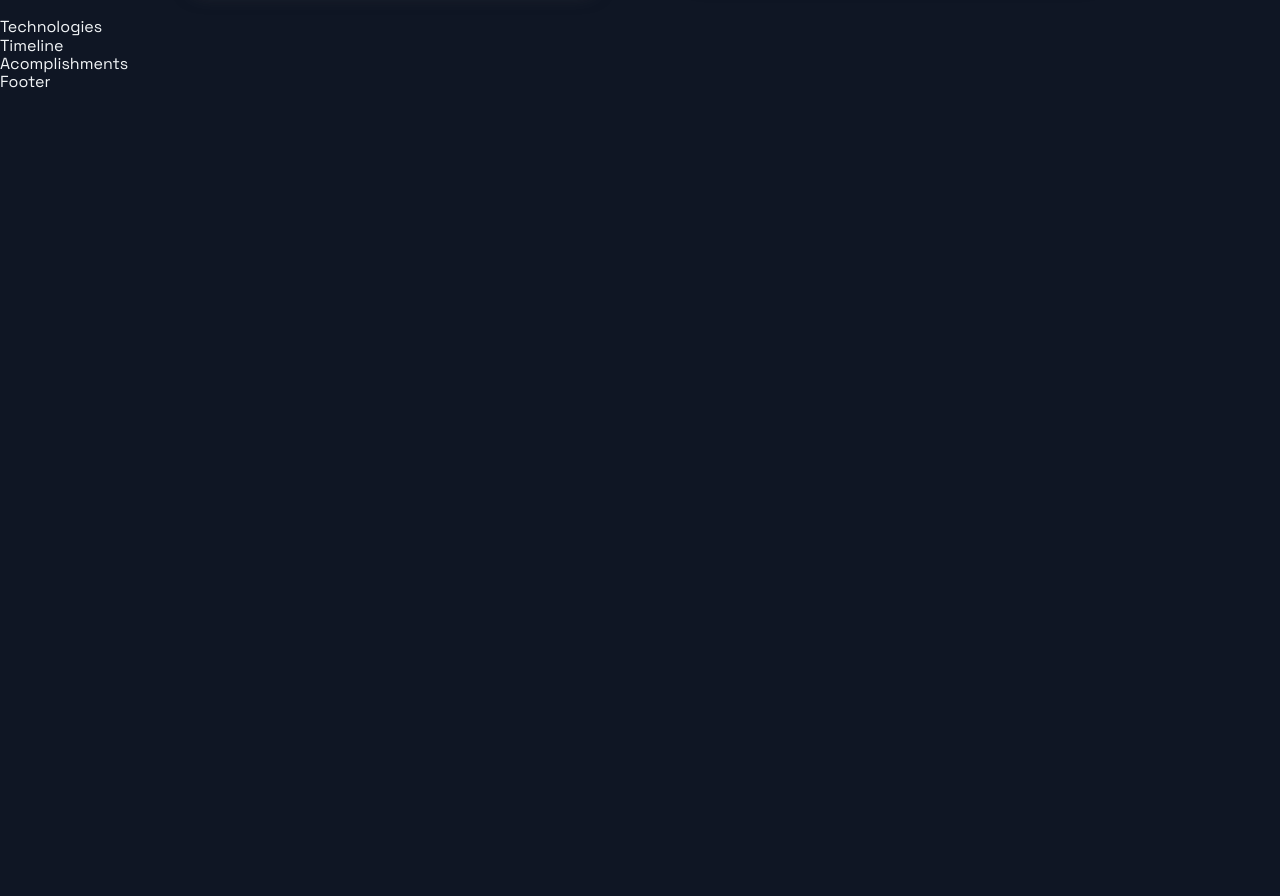
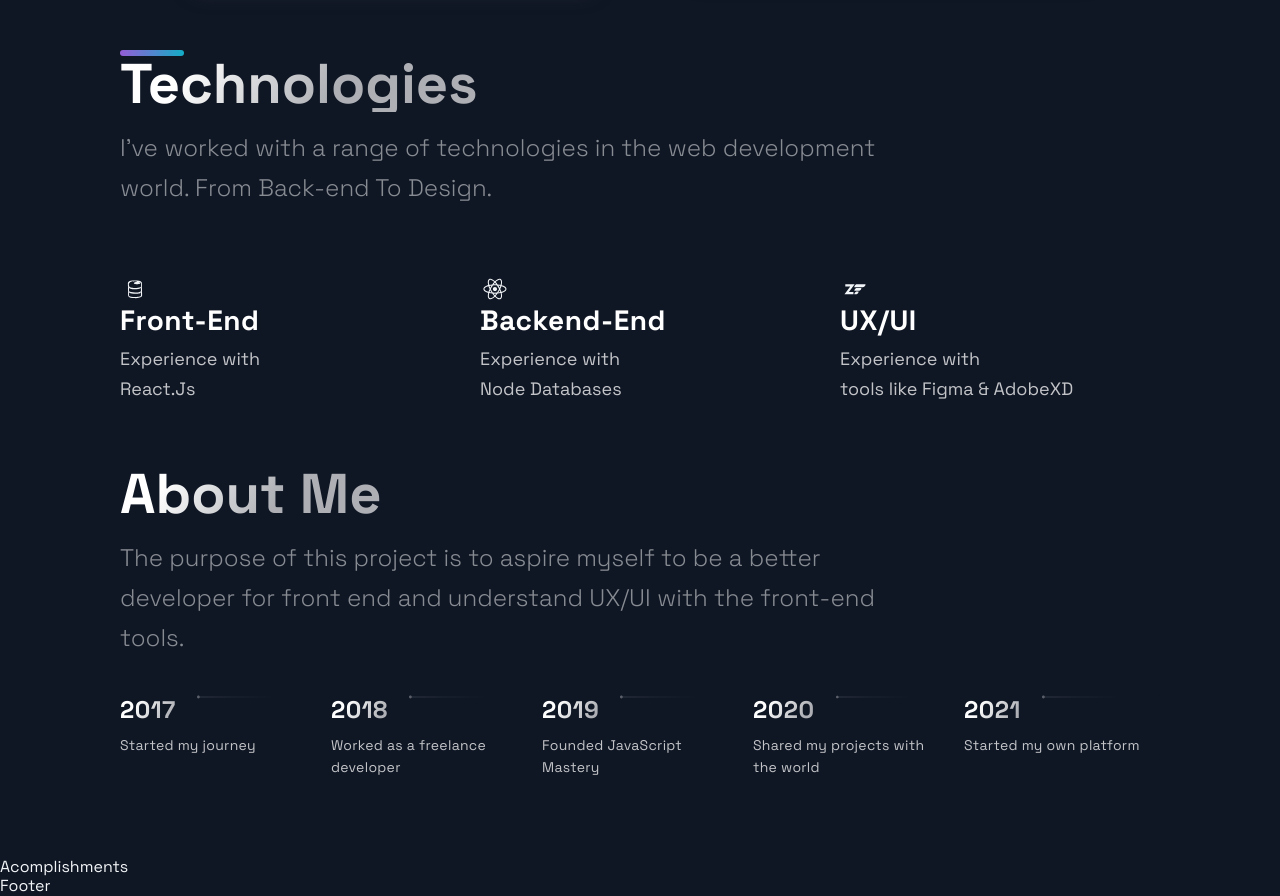
Before and after one commit to haluskua/Personal_Portfolio, a Next.js app: page / in a window 1280 px wide. Shown: the part 2140-3036 px from the top of the page. Before the commit the page ends 2232 px from the top, so only its background shows below. Built offline with nearby package versions, Linux system fonts and the light colour scheme.

Commit message:
added about me section with map fuction iterating through data and using the Carousel to display

```diff
--- a/src/components/Projects/Projects.js
+++ b/src/components/Projects/Projects.js
@@ -12,8 +12,8 @@
   TitleContent,
   UtilityList,
   Img,
-  text_description,
 } from "./ProjectsStyles";
+
 import {
   Section,
   SectionDivider,
--- a/src/components/Technologies/Technologies.js
+++ b/src/components/Technologies/Technologies.js
@@ -1,12 +1,60 @@
-import React from 'react';
-import { DiFirebase, DiReact, DiZend } from 'react-icons/di';
-import { Section, SectionDivider, SectionText, SectionTitle } from '../../styles/GlobalComponents';
-import { List, ListContainer, ListItem, ListParagraph, ListTitle } from './TechnologiesStyles';
+import React from "react";
+import { DiFirebase, DiReact, DiZend } from "react-icons/di";
+import {
+  Section,
+  SectionDivider,
+  SectionText,
+  SectionTitle,
+} from "../../styles/GlobalComponents";
+import {
+  List,
+  ListContainer,
+  ListItem,
+  ListParagraph,
+  ListTitle,
+} from "./TechnologiesStyles";
 
-const Technologies = () =>  (
-  <div>
-    Technologies
-  </div>
+const Technologies = () => (
+  <Section id="tech">
+    <SectionDivider />
+    <SectionTitle>Technologies</SectionTitle>
+    <SectionText>
+      I've worked with a range of technologies in the web development world.
+      From Back-end To Design.
+    </SectionText>
+    <List>
+      <ListItem>
+        <DiFirebase size="3rem" />
+        <ListContainer>
+          <ListTitle>Front-End</ListTitle>
+          <ListParagraph>
+            Experience with <br />
+            React.Js
+          </ListParagraph>
+        </ListContainer>
+      </ListItem>
+      <ListContainer>
+        <ListItem>
+          <DiReact size="3rem" />
+          <ListTitle>Backend-End</ListTitle>
+          <ListParagraph>
+            Experience with <br />
+            Node Databases
+          </ListParagraph>
+        </ListItem>
+      </ListContainer>
+      <ListContainer>
+        <ListItem>
+          <DiZend size="3rem" />
+          <ListTitle>UX/UI</ListTitle>
+          <ListParagraph>
+            Experience with <br />
+            tools like Figma & AdobeXD
+          </ListParagraph>
+        </ListItem>
+      </ListContainer>
+    </List>
+  </Section>
 );
 
 export default Technologies;
--- a/src/components/TimeLine/TimeLine.js
+++ b/src/components/TimeLine/TimeLine.js
@@ -1,36 +1,57 @@
-import React, { useState, useRef, useEffect } from 'react';
+import React, { useState, useRef, useEffect } from "react";
 
-import { CarouselButton, CarouselButtonDot, CarouselButtons, CarouselContainer, CarouselItem, CarouselItemImg, CarouselItemText, CarouselItemTitle, CarouselMobileScrollNode } from './TimeLineStyles';
-import { Section, SectionDivider, SectionText, SectionTitle } from '../../styles/GlobalComponents';
-import { TimeLineData } from '../../constants/constants';
+import {
+  CarouselButton,
+  CarouselButtonDot,
+  CarouselButtons,
+  CarouselContainer,
+  CarouselItem,
+  CarouselItemImg,
+  CarouselItemText,
+  CarouselItemTitle,
+  CarouselMobileScrollNode,
+} from "./TimeLineStyles";
+import {
+  Section,
+  SectionDivider,
+  SectionText,
+  SectionTitle,
+} from "../../styles/GlobalComponents";
+import { TimeLineData } from "../../constants/constants";
 
 const TOTAL_CAROUSEL_COUNT = TimeLineData.length;
 
 const Timeline = () => {
-  // const [activeItem, setActiveItem] = useState(0);
-  // const carouselRef = useRef();
+  const [activeItem, setActiveItem] = useState(0);
+  const carouselRef = useRef();
 
   // const scroll = (node, left) => {
   //   return node.scrollTo({ left, behavior: 'smooth' });
   // }
 
-  // const handleClick = (e, i) => {
-  //   e.preventDefault();
+  const handleClick = (e, i) => {
+    e.preventDefault();
 
-  //   if (carouselRef.current) {
-  //     const scrollLeft = Math.floor(carouselRef.current.scrollWidth * 0.7 * (i / TimeLineData.length));
+    if (carouselRef.current) {
+      const scrollLeft = Math.floor(
+        carouselRef.current.scrollWidth * 0.7 * (i / TimeLineData.length)
+      );
 
-  //     scroll(carouselRef.current, scrollLeft);
-  //   }
-  // }
+      scroll(carouselRef.current, scrollLeft);
+    }
+  };
 
-  // const handleScroll = () => {
-  //   if (carouselRef.current) {
-  //     const index = Math.round((carouselRef.current.scrollLeft / (carouselRef.current.scrollWidth * 0.7)) * TimeLineData.length);
+  const handleScroll = () => {
+    if (carouselRef.current) {
+      const index = Math.round(
+        (carouselRef.current.scrollLeft /
+          (carouselRef.current.scrollWidth * 0.7)) *
+          TimeLineData.length
+      );
 
-  //     setActiveItem(index);
-  //   }
-  // }
+      setActiveItem(index);
+    }
+  };
 
   // // snap back to beginning of scroll when window is resized
   // // avoids a bug where content is covered up if coming from smaller screen
@@ -43,9 +64,81 @@
   // }, []);
 
   return (
-    <div>
-      Timeline
-    </div>
+    <Section id="about">
+      <SectionTitle>About Me</SectionTitle>
+      <SectionText>
+        The purpose of this project is to aspire myself to be a better developer
+        for front end and understand UX/UI with the front-end tools.
+      </SectionText>
+      <CarouselContainer ref={carouselRef}>
+        <>
+          {TimeLineData.map((item, index) => (
+            <CarouselMobileScrollNode
+              key={index}
+              final={index === TOTAL_CAROUSEL_COUNT - 1}
+            >
+              <CarouselItem
+                index={index}
+                id={`carousel__item-${index}`}
+                active={activeItem}
+                onClick={(e) => handleClick(e, index)}
+              >
+                <CarouselItemTitle>
+                  {item.year}
+
+                  <CarouselItemImg
+                    width="208"
+                    height="6"
+                    viewBox="0 0 208 6"
+                    fill="none"
+                    xmlns="http://www.w3.org/2000/svg"
+                  >
+                    <path
+                      fill-rule="evenodd"
+                      clip-rule="evenodd"
+                      d="M2.5 5.5C3.88071 5.5 5 4.38071 5 3V3.5L208 3.50002V2.50002L5 2.5V3C5 1.61929 3.88071 0.5 2.5 0.5C1.11929 0.5 0 1.61929 0 3C0 4.38071 1.11929 5.5 2.5 5.5Z"
+                      fill="url(#paint0_linear)"
+                      fill-opacity="0.33"
+                    />
+                    <defs>
+                      <linearGradient
+                        id="paint0_linear"
+                        x1="-4.30412e-10"
+                        y1="0.5"
+                        x2="208"
+                        y2="0.500295"
+                        gradientUnits="userSpaceOnUse"
+                      >
+                        <stop stop-color="white" />
+                        <stop
+                          offset="0.79478"
+                          stop-color="white"
+                          stop-opacity="0"
+                        />
+                      </linearGradient>
+                    </defs>
+                  </CarouselItemImg>
+                </CarouselItemTitle>
+                <CarouselItemText>{item.text}</CarouselItemText>
+              </CarouselItem>
+            </CarouselMobileScrollNode>
+          ))}
+        </>
+      </CarouselContainer>
+      <CarouselButtons>
+        {TimeLineData.map((item, index) => (
+          <CarouselButton
+            key={index}
+            index={index}
+            active={activeItem}
+            onClick={(e) => handleClick(e, index)}
+            type="button"
+          >
+            <CarouselButtonDot active={activeItem} />
+          </CarouselButton>
+        ))}
+      </CarouselButtons>
+    </Section>
   );
 };
 
```
